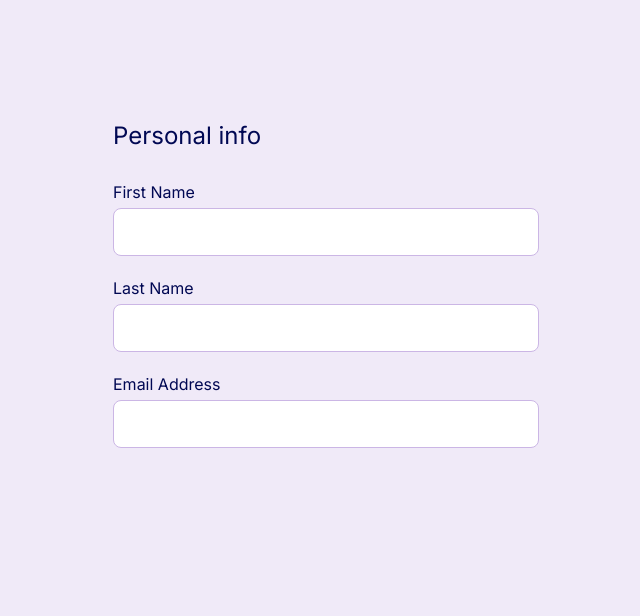
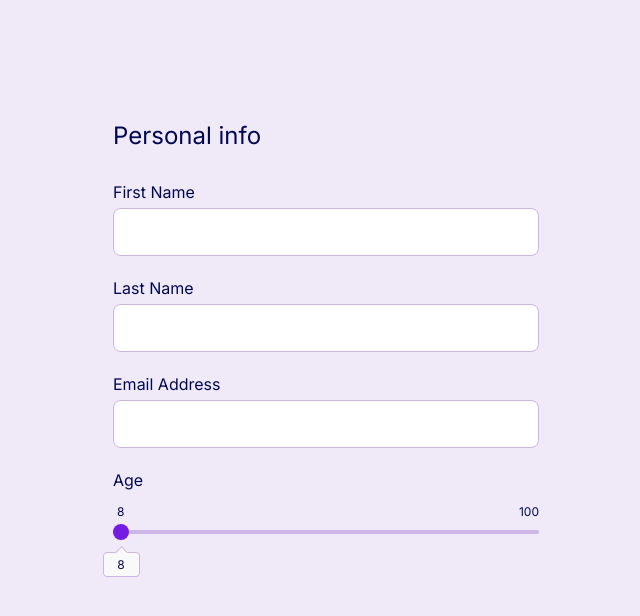
Before and after one commit to karolskolasinski/workout-planner, a React (Vite) app: page / in a window 1280 px wide. Shown: the top 616 px of the page, without its empty margins (314-954 px from the left). Built offline with nearby package versions, Linux system fonts and the light colour scheme.

Commit message:
feat: range input

```diff
--- a/src/App.tsx
+++ b/src/App.tsx
@@ -1,4 +1,5 @@
 import TextInput from "./components/TextInput.tsx";
+import RangeInput from "./components/RangeInput.tsx";
 
 function App() {
   return (
@@ -12,6 +13,13 @@ function App() {
       <TextInput id="last-name" label="Last Name" />
 
       <TextInput id="email" label="Email Address" type="email" />
+
+      <RangeInput
+        id="age"
+        label="Age"
+        min="8"
+        max="100"
+      />
     </div>
   );
 }
--- /dev/null
+++ b/src/components/RangeInput.tsx
@@ -0,0 +1,58 @@
+import { useEffect, useRef, useState } from "react";
+
+interface InputProps extends React.InputHTMLAttributes<HTMLInputElement> {
+  label: string;
+}
+
+const INITIAL_POSITION = 10.5;
+
+const RangeInput = (props: InputProps) => {
+  const [value, setValue] = useState(Number(props.min));
+  const [tooltipPosition, setTooltipPosition] = useState(-INITIAL_POSITION);
+  const rangeRef = useRef(null);
+
+  useEffect(() => {
+    const range = rangeRef.current! as HTMLInputElement;
+    const rangeWidth = range.getBoundingClientRect().width - 16;
+    const percentage = (value - Number(range.min)) / (Number(range.max) - Number(range.min));
+    const position = percentage * rangeWidth;
+
+    setTooltipPosition(position - INITIAL_POSITION);
+  }, [value]);
+
+  return (
+    <div className="flex flex-col gap-2 leading-none">
+      <label htmlFor={props.id}>
+        {props.label}
+      </label>
+
+      <div>
+        <div className="flex justify-between text-xs pt-2">
+          <span className="pl-1">{props.min}</span>
+          <span>{props.max}</span>
+        </div>
+
+        <div className="relative h-0 w-full">
+          <input
+            ref={rangeRef}
+            {...props}
+            type="range"
+            defaultValue={props.min}
+            className="appearance-none bg-[#CBB6E5] h-1 rounded-lg range w-full"
+            step="1"
+            onChange={(e) => setValue(Number((e.target as HTMLInputElement).value))}
+          />
+
+          <div
+            className="absolute top-[32px] bg-[#FAF9FA] rounded border border-[#CBB6E5] w-[37px] h-[25px] flex items-center justify-center text-xs tooltip"
+            style={{ left: `${tooltipPosition}px` }}
+          >
+            {value}
+          </div>
+        </div>
+      </div>
+    </div>
+  );
+};
+
+export default RangeInput;
--- a/src/components/TextInput.tsx
+++ b/src/components/TextInput.tsx
@@ -11,12 +11,10 @@ const TextInput = (props: InputProps) => {
 
   return (
     <div className="flex flex-col gap-2 leading-none">
-      <label
-        className=""
-        htmlFor={props.id}
-      >
+      <label htmlFor={props.id}>
         {props.label}
       </label>
+
       <input
         {...props}
         className={`${bgClass} h-12 rounded-lg border ${borderClass} p-4`}
--- a/src/index.css
+++ b/src/index.css
@@ -7,3 +7,31 @@ body {
     background: #F0EAF8;
     color: #000853;
 }
+
+.range::-webkit-slider-thumb {
+    -webkit-appearance: none;
+    appearance: none;
+    width: 16px;
+    height: 16px;
+    background: #761BE4;
+    border-radius: 100%;
+}
+
+.slider::-moz-range-thumb {
+    width: 16px;
+    height: 16px;
+    background: #761BE4;
+    border-radius: 100%;
+}
+
+.tooltip:before {
+    position: absolute;
+    top: -5px;
+    content: "";
+    width: 9px;
+    height: 9px;
+    border-top: 1px solid #CBB6E5;
+    border-right: 1px solid #CBB6E5;
+    transform: rotate(-45deg);
+    background: #FAF9FA;
+}
```
